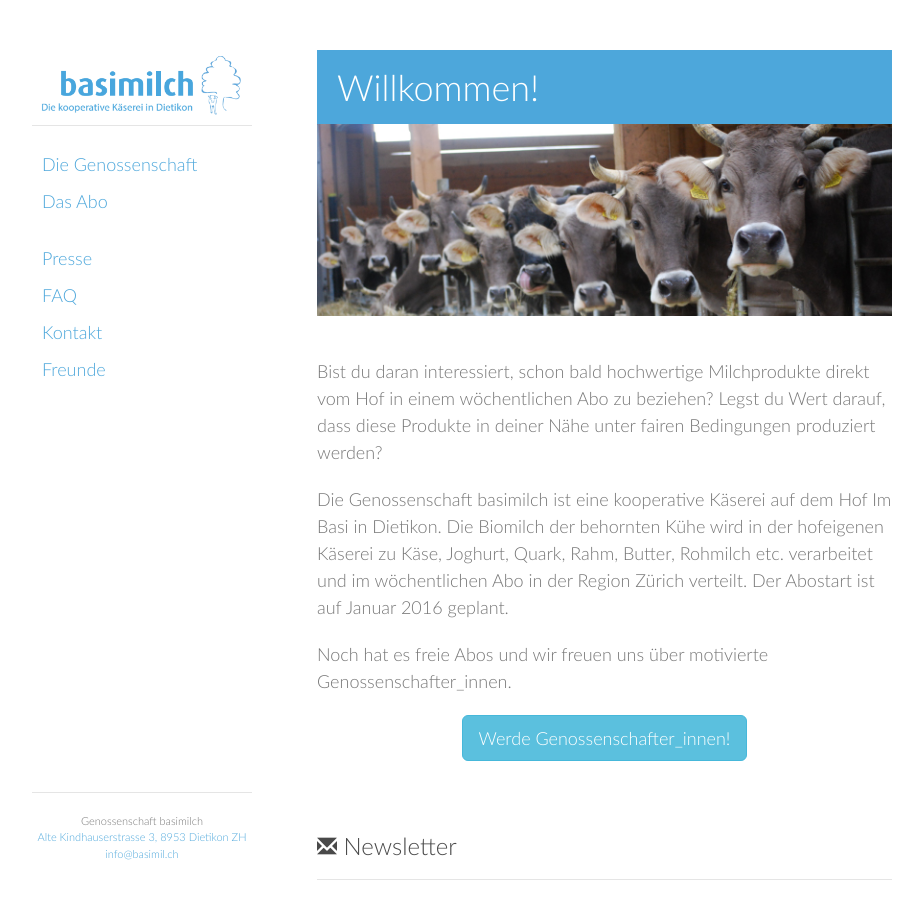
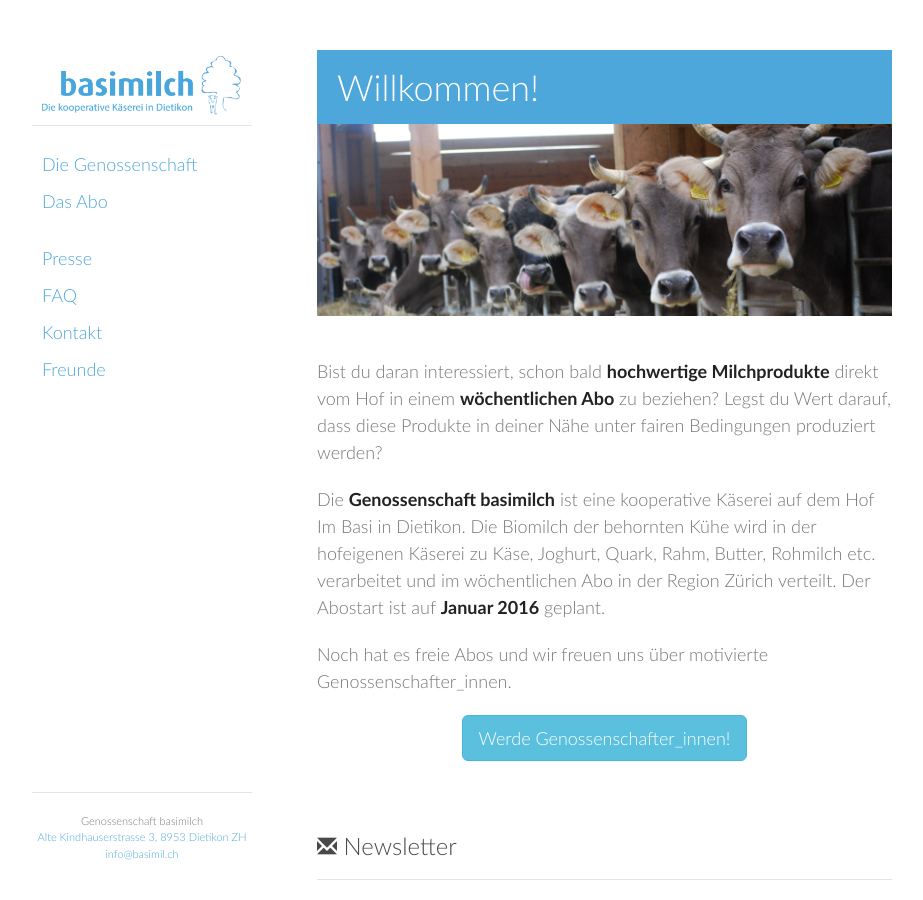
Before and after one commit to vryser/basimilch.github.io, a Jekyll site: the page built from pages/00-home.md, in a window 1280 px wide and 900 px high. Shown: the whole window, without its empty margins (178-1101 px from the left). Built offline with Jekyll 4.4.1, drawn with Linux system fonts in a browser that asks for light colours.

Commit message:
change: add emphasis on main page

```diff
--- a/pages/00-home.md
+++ b/pages/00-home.md
@@ -5,16 +5,16 @@ header-image: unsere_liebe_kuehe.jpg
 permalink: /
 ---
 
-Bist du daran interessiert, schon bald hochwertige Milchprodukte
-direkt vom Hof in einem wöchentlichen Abo zu beziehen? Legst du Wert
-darauf, dass diese Produkte in deiner Nähe unter fairen Bedingungen
-produziert werden?
+Bist du daran interessiert, schon bald **hochwertige Milchprodukte**
+direkt vom Hof in einem **wöchentlichen Abo** zu beziehen? Legst du
+Wert darauf, dass diese Produkte in deiner Nähe unter fairen
+Bedingungen produziert werden?
 
-Die Genossenschaft basimilch ist eine kooperative Käserei auf dem Hof
-Im Basi in Dietikon. Die Biomilch der behornten Kühe wird in der
+Die **Genossenschaft basimilch** ist eine kooperative Käserei auf dem
+Hof Im Basi in Dietikon. Die Biomilch der behornten Kühe wird in der
 hofeigenen Käserei zu Käse, Joghurt, Quark, Rahm, Butter, Rohmilch
 etc. verarbeitet und im wöchentlichen Abo in der Region Zürich
-verteilt. Der Abostart ist auf Januar 2016 geplant.
+verteilt. Der Abostart ist auf **Januar 2016** geplant.
 
 Noch hat es freie Abos und wir freuen uns über motivierte Genossenschafter_innen.
 
```
